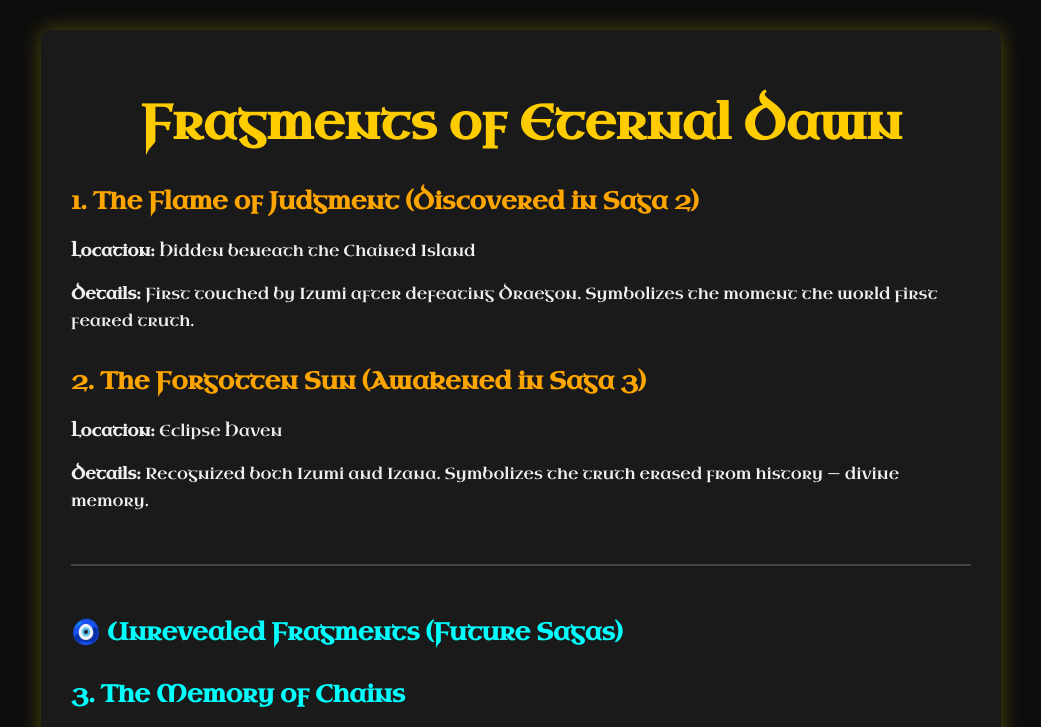
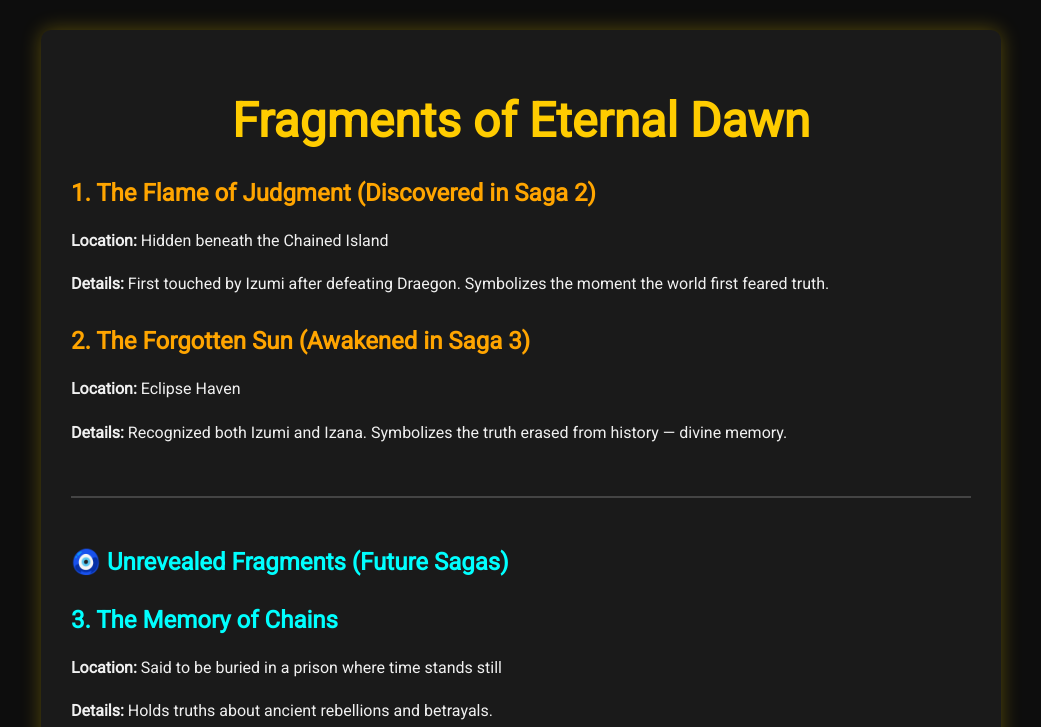
Before and after one commit to IzumiY87/eternal-dawn, a plain HTML site: page fragments.html in a window 1280 px wide. Shown: the top 727 px of the page, without its empty margins (119-1160 px from the left). Drawn offline with Linux system fonts and the light colour scheme.

Commit message:
Update fragments.html

```diff
--- a/fragments.html
+++ b/fragments.html
@@ -3,11 +3,14 @@
 <head>
   <meta charset="UTF-8">
   <title>Fragments of Eternal Dawn</title>
-  <link href="https://fonts.googleapis.com/css2?family=Uncial+Antiqua&display=swap" rel="stylesheet">
+
+  <!-- Import Roboto Font -->
+  <link href="https://fonts.googleapis.com/css2?family=Roboto&display=swap" rel="stylesheet">
+
   <style>
     body {
       background-color: #0d0d0d;
-      font-family: 'Uncial Antiqua', cursive;
+      font-family: 'Roboto', sans-serif;
       color: #f0f0f0;
       margin: 0;
       padding: 30px;
@@ -25,14 +28,17 @@
       color: #ffcc00;
       font-size: 48px;
       margin-bottom: 20px;
+      font-family: 'Roboto', sans-serif;
     }
     h2 {
       color: #ffa500;
       margin-top: 30px;
+      font-family: 'Roboto', sans-serif;
     }
     p {
       line-height: 1.7;
       margin-bottom: 15px;
+      font-family: 'Roboto', sans-serif;
     }
     .future {
       margin-top: 50px;
```
